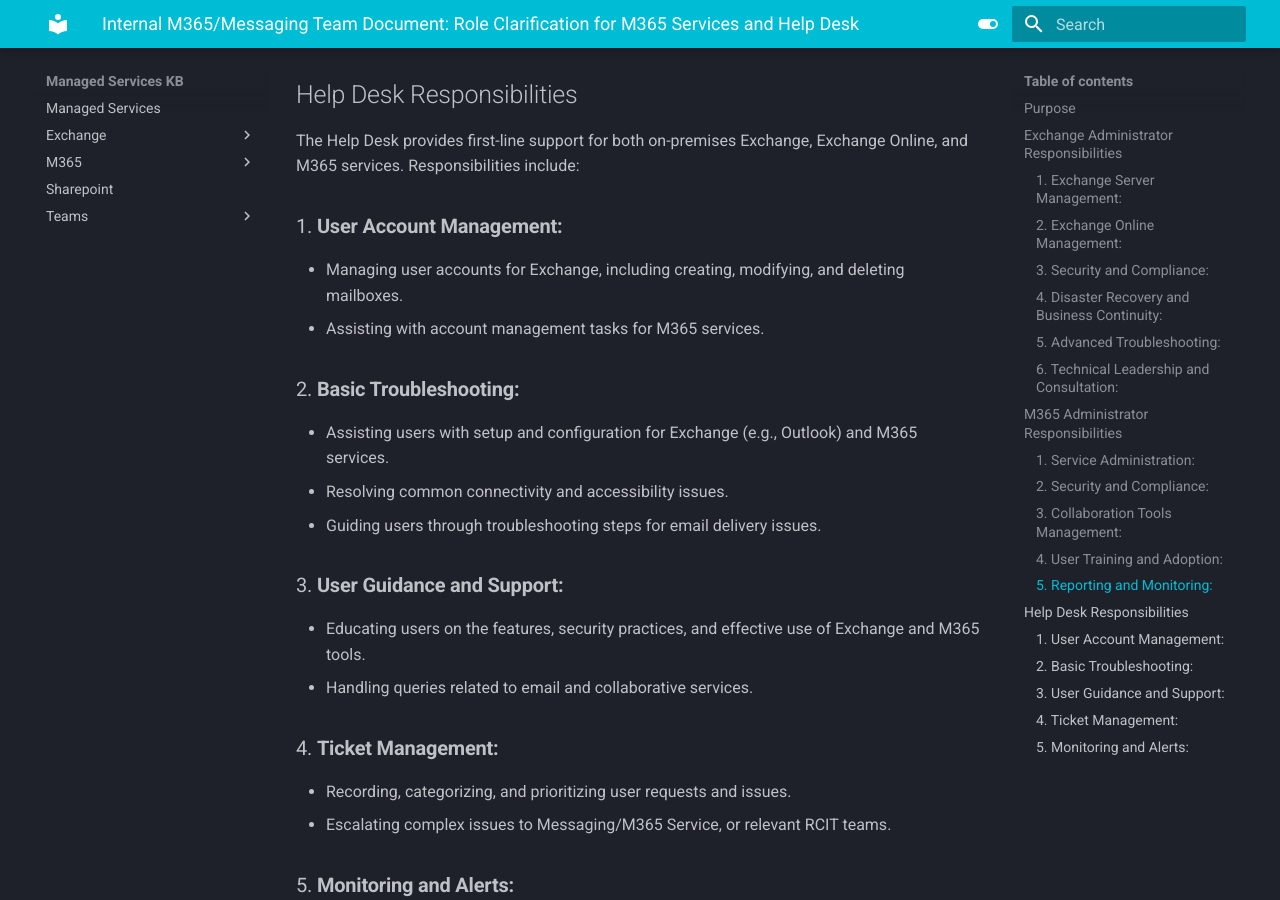
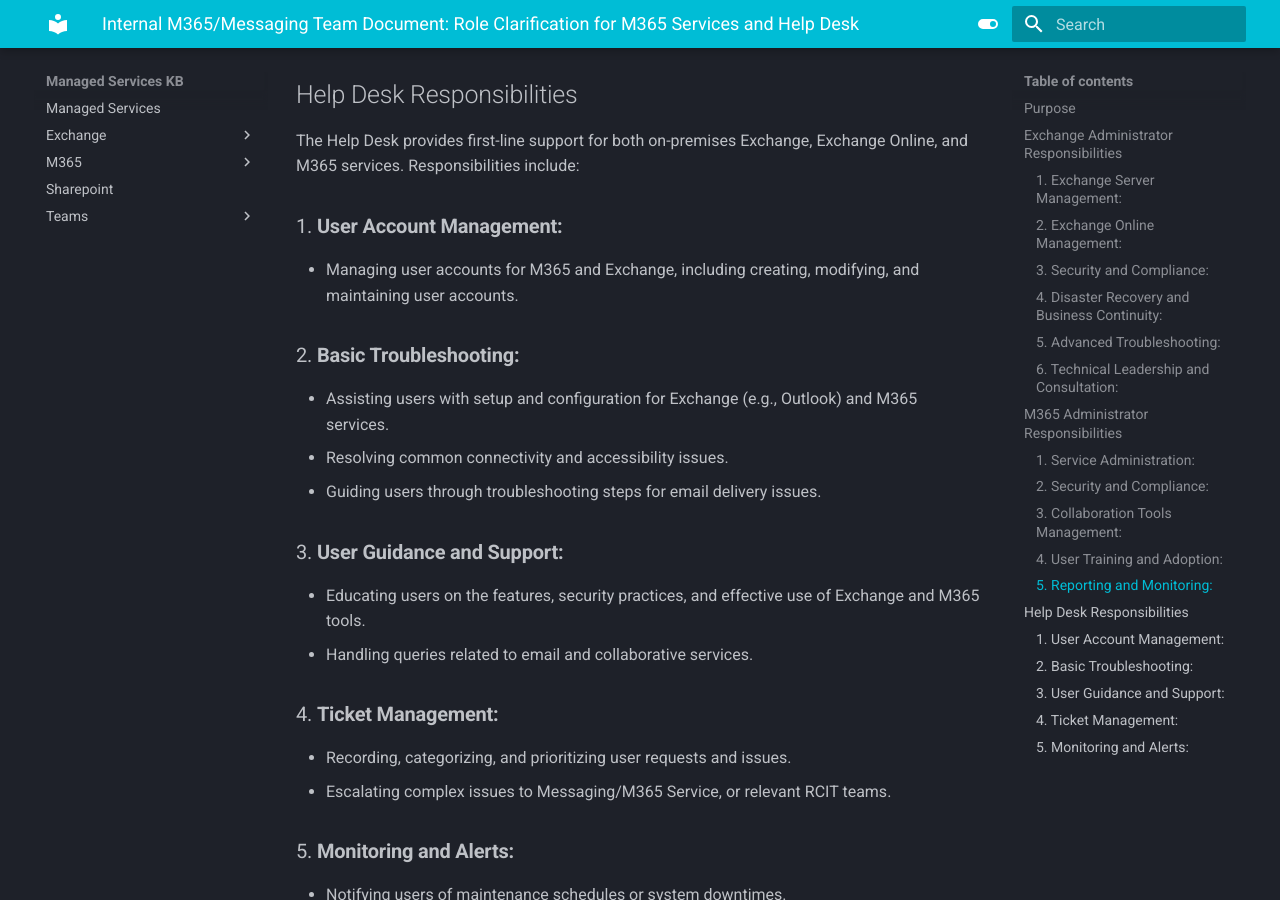
Before and after one commit to gpegues/MKDocs_Dev, an MkDocs documentation site: the page built from docs/Exchange/Role Clarification for M365 Services and Help Desk.md, in a window 1280 px wide and 900 px high, scrolled down 2352 px. Built offline with MkDocs 1.6.1 and Material for MkDocs 9.7.7, drawn with Linux system fonts in a browser that asks for light colours.

Commit message:
Update Role Clarification for M365 Services and Help Desk.md

```diff
--- a/docs/Exchange/Role Clarification for M365 Services and Help Desk.md
+++ b/docs/Exchange/Role Clarification for M365 Services and Help Desk.md
@@ -62,8 +62,7 @@
 The Help Desk provides first-line support for both on-premises Exchange, Exchange Online, and M365 services. Responsibilities include:
 
 ### 1. **User Account Management:**
-   - Managing user accounts for Exchange, including creating, modifying, and deleting mailboxes.
-   - Assisting with account management tasks for M365 services.
+   - Managing user accounts for M365 and Exchange, including creating, modifying, and maintaining user accounts.
 
 ### 2. **Basic Troubleshooting:**
    - Assisting users with setup and configuration for Exchange (e.g., Outlook) and M365 services.
```
